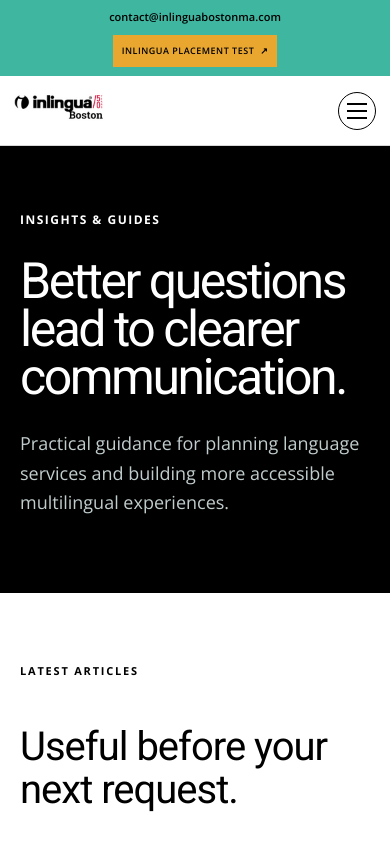
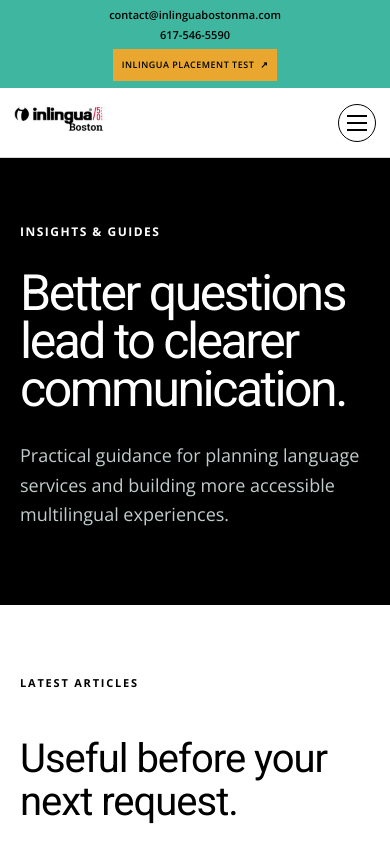
Before and after one commit to sosinfo212/inlingua, a Next.js app: page /blog in a window 390 px wide. Shown: the top 844 px of the page. Built offline with nearby package versions, Linux system fonts and the light colour scheme.

Commit message:
Show phone beneath mobile header email

```diff
--- a/app/client-guidelines.css
+++ b/app/client-guidelines.css
@@ -83,8 +83,8 @@
   h2,.section h2,.dark-section h2,.form-intro h2,main h2{font-size:40px!important}
   main h3{font-size:29px!important}
   .utility-bar>.shell{min-height:72px;padding:8px 14px;display:grid;grid-template-columns:minmax(0,1fr) auto;gap:8px 12px}
-  .utility-contact{min-width:0;display:block}
-  .utility-phone{display:none}
+  .utility-contact{min-width:0;display:flex;flex-direction:column;align-items:flex-start;gap:3px}
+  .utility-phone{display:block;font-size:11px!important}
   .utility-email{display:block;overflow:hidden;text-overflow:ellipsis;white-space:nowrap;font-size:11px!important}
   .utility-actions{gap:6px}
   .utility-bar .placement-test,.utility-quote{display:inline-flex;min-height:38px;padding:8px 10px;gap:6px;font-size:10px;text-transform:uppercase;white-space:nowrap}
@@ -101,10 +101,10 @@
 }
 
 @media(max-width:520px){
-  .utility-bar>.shell{min-height:76px;grid-template-columns:1fr;gap:5px;padding-top:7px;padding-bottom:7px}
-  .utility-contact{text-align:center}
+  .utility-bar>.shell{min-height:88px;grid-template-columns:1fr;gap:5px;padding-top:7px;padding-bottom:7px}
+  .utility-contact{align-items:center;text-align:center}
   .utility-actions{justify-content:center}
-  .nav{top:76px}
+  .nav{top:88px}
   .nav{height:70px;padding-left:14px;padding-right:14px;gap:7px}
   .brand-logo img{width:94px;height:auto}
   .utility-bar .placement-test,.utility-quote{min-height:32px;padding:6px 9px;font-size:9px}
--- a/app/components.tsx
+++ b/app/components.tsx
@@ -5,7 +5,7 @@
 
 const navigation=<><Link href="/">Home</Link><Link href="/services">Services</Link><Link href="/industries">Industries</Link><Link href="/language-education">Education</Link><Link href="/government-contracting">Government</Link><Link href="/blog">Blog</Link></>;
 const placementTest=<a className="button compact placement-test" href="https://my.inlingua.com/placementtest/adaptive/" target="_blank" rel="noopener noreferrer">Inlingua placement test <span aria-hidden="true">↗</span></a>;
-export function Header(){return <><a className="skip" href="#main">Skip to content</a><div className="utility-bar"><div className="shell"><div className="utility-contact"><a className="utility-phone" href="tel:+16175465590">617-546-5590</a><a className="utility-email" href="mailto:contact@inlinguabostonma.com">contact@inlinguabostonma.com</a></div><div className="utility-actions">{placementTest}<Link className="button compact utility-quote" href="/request-a-quote">Request quote</Link></div></div></div><header className="nav shell"><Link href="/" className="brand brand-logo" aria-label="inlingua Boston home"><img src="/images/inlingua-boston-logo.png" width="141" height="78" alt="inlingua Boston"/></Link><nav aria-label="Primary navigation">{navigation}</nav><div className="header-actions"><Link className="button compact" href="/request-a-quote">Request a quote</Link></div><details className="mobile-menu"><summary aria-label="Open navigation menu"><span/><span/><span/></summary><div className="mobile-menu-panel"><nav aria-label="Mobile navigation">{navigation}</nav></div></details></header></>}
+export function Header(){return <><a className="skip" href="#main">Skip to content</a><div className="utility-bar"><div className="shell"><div className="utility-contact"><a className="utility-email" href="mailto:contact@inlinguabostonma.com">contact@inlinguabostonma.com</a><a className="utility-phone" href="tel:+16175465590">617-546-5590</a></div><div className="utility-actions">{placementTest}<Link className="button compact utility-quote" href="/request-a-quote">Request quote</Link></div></div></div><header className="nav shell"><Link href="/" className="brand brand-logo" aria-label="inlingua Boston home"><img src="/images/inlingua-boston-logo.png" width="141" height="78" alt="inlingua Boston"/></Link><nav aria-label="Primary navigation">{navigation}</nav><div className="header-actions"><Link className="button compact" href="/request-a-quote">Request a quote</Link></div><details className="mobile-menu"><summary aria-label="Open navigation menu"><span/><span/><span/></summary><div className="mobile-menu-panel"><nav aria-label="Mobile navigation">{navigation}</nav></div></details></header></>}
 export function HeroImage({src,alt,priority=false}:{src:string;alt:string;priority?:boolean}){return <figure className="hero-image"><img src={src} alt={alt} width="1729" height="909" loading={priority?"eager":"lazy"} fetchPriority={priority?"high":"auto"}/><span aria-hidden="true"/></figure>}
 export function Footer(){return <footer><div className="shell footer-grid"><div><Link href="/" className="brand brand-logo footer-logo" aria-label="inlingua Boston home"><img src="/images/inlingua-boston-logo.png" width="141" height="78" alt="inlingua Boston"/></Link><p>The Language School of Boston and a partner for professional language services—designed around the people who need to understand one another.</p></div><div><b>Solutions</b><Link href="/services/interpretation">Interpretation</Link><Link href="/services/translation">Translation</Link><Link href="/services/transcription">Transcription</Link><Link href="/corporate-language-solutions">Organizations</Link></div><div><b>Learn</b><Link href="/language-education">Language education</Link><Link href="/resources">Resources</Link><Link href="/about">About</Link></div><div><b>Start here</b><Link href="/request-a-quote">Request a quote</Link><Link href="/contact">Contact</Link><Link href="/government-contracting">Procurement</Link></div></div><div className="shell legal">© 2026 inlingua Boston <span>Privacy · Accessibility · Terms</span></div></footer>}
 export function JsonLd({page}:{page:Page}){const data={"@context":"https://schema.org","@type":"Service",name:page.title,description:page.description,provider:{"@type":"Organization",name:"inlingua Boston"},areaServed:[{"@type":"AdministrativeArea",name:"Greater Boston"},{"@type":"Country",name:"United States"}]};return <script type="application/ld+json" dangerouslySetInnerHTML={{__html:JSON.stringify(data)}}/>}
```
